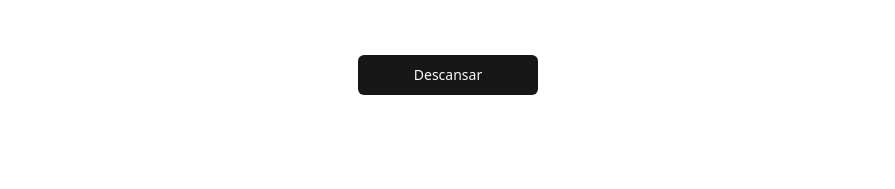
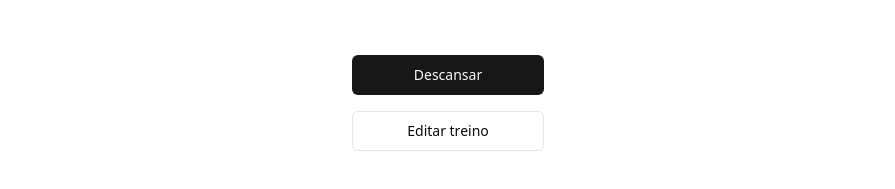
Before and after one commit to katsuragawaa/workout-react, a Next.js app: page /workout/1 in a window 1280 px wide. Shown: the part 715-904 px from the top of the page, without its empty margins (192-1087 px from the left). Built offline with nearby package versions, Linux system fonts and the light colour scheme.

Commit message:
Refactor workout page layout and add edit link

```diff
--- a/app/workout/[id]/page.tsx
+++ b/app/workout/[id]/page.tsx
@@ -1,6 +1,7 @@
 import { ExerciseCard } from "@/components/exercise-card";
 import { TimerDrawer } from "@/components/timer-drawer";
 import { Button, buttonVariants } from "@/components/ui/button";
+import { cn } from "@/lib/utils";
 import { exercises, workouts } from "@/lib/workout-mock";
 import { ArrowLeft, Timer } from "lucide-react";
 import Link from "next/link";
@@ -13,7 +14,7 @@ export default function WorkoutPage({ params }: WorkoutPageProps) {
   const { id } = params;
   const workout = workouts.find((workout) => workout.id === Number(id)) || { title: "Workout not found" };
 
-  const Trigger = <Button className="mt-14 self-center px-14">Descansar</Button>;
+  const Trigger = <Button className="mt-14 w-48 self-center">Descansar</Button>;
   const IconTrigger = (
     <Button size="icon">
       <Timer className="h-4 w-4" />
@@ -31,14 +32,19 @@ export default function WorkoutPage({ params }: WorkoutPageProps) {
       </nav>
 
       <main className="container flex min-h-screen max-w-2xl flex-col py-14">
-        <h1 className="pb-10 text-5xl font-extrabold">{workout.title}</h1>
+        <h1 className="text-5xl font-extrabold">{workout.title}</h1>
 
-        <div className="grid grid-cols-1 gap-3 md:grid-cols-2">
+        <div className="grid grid-cols-1 gap-3 pt-10 md:grid-cols-2">
           {exercises.map((exercise) => (
             <ExerciseCard key={exercise.id} exercise={exercise} />
           ))}
         </div>
+
         <TimerDrawer trigger={Trigger} />
+
+        <Link className={cn(buttonVariants({ variant: "outline" }), "mt-4 w-48 self-center")} href={`/workout/${id}`}>
+          <span>Editar treino</span>
+        </Link>
       </main>
     </>
   );
```
